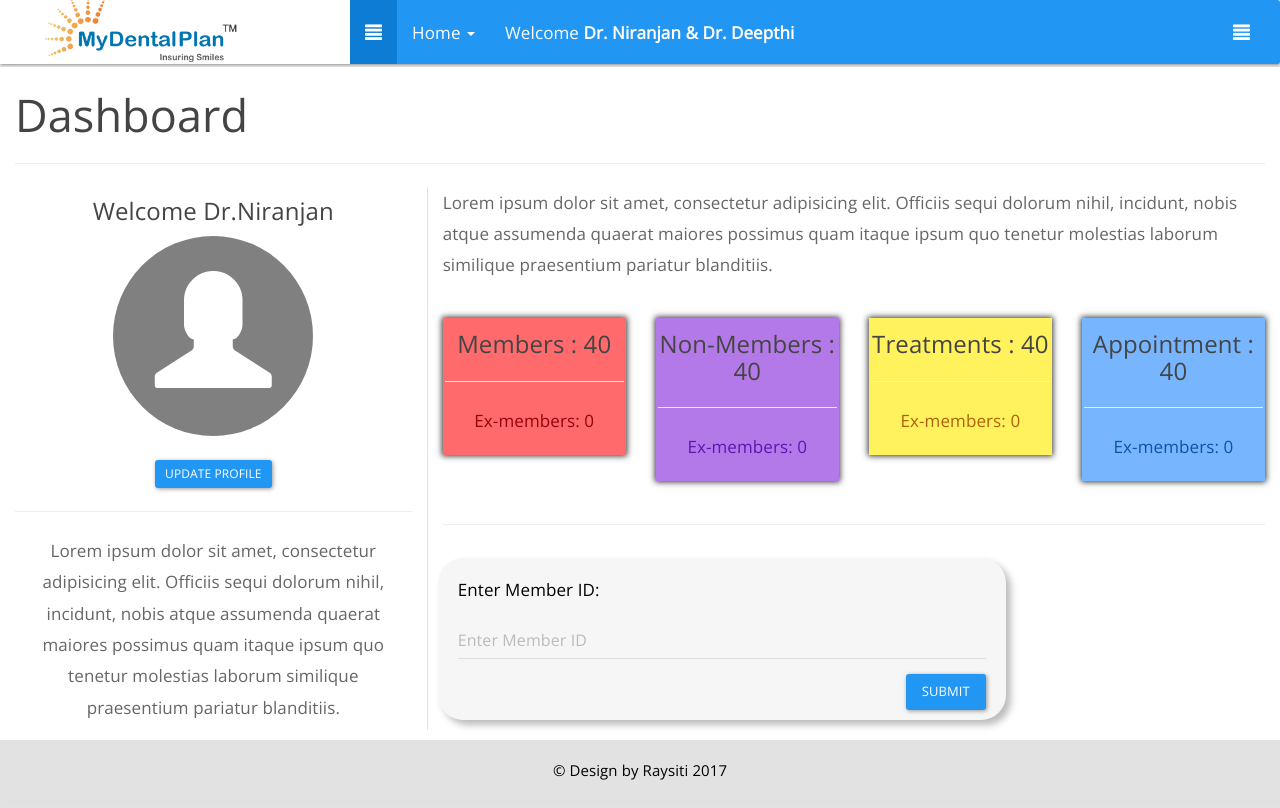
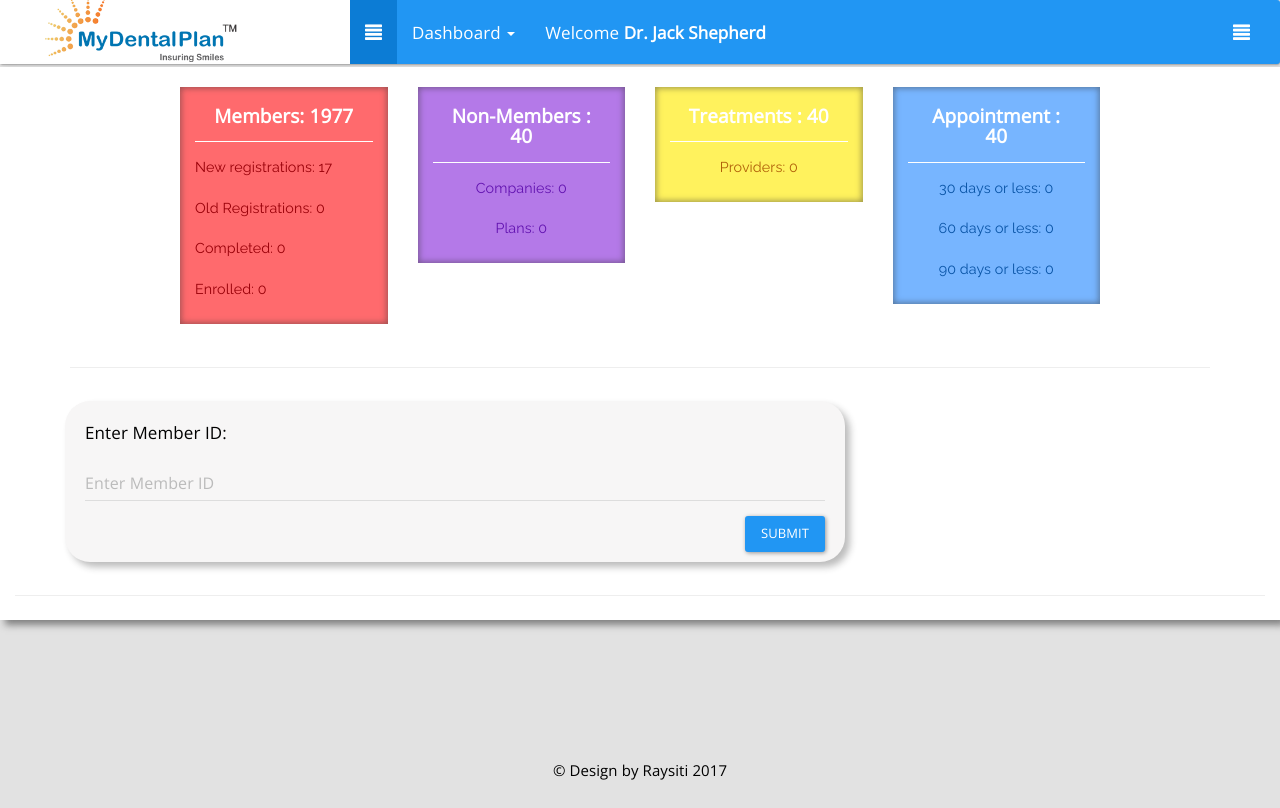
Before and after one commit to pramodPhilips/pms_staticNewWebsite, a website: page index.html in a window 1280 px wide. Drawn offline with nearby package versions, Linux system fonts and the light colour scheme.

Commit message:
changes as per Ananth suggestion

```diff
--- a/index.html
+++ b/index.html
@@ -27,16 +27,16 @@
                 <ul class="nav navbar-nav">
                     <li class="active"><a data-toggle="modal" data-target="#myModal"><span class="glyphicon glyphicon-align-justify"></span></a></li>
                     <li class="dropdown">
-                        <a href="#" class="dropdown-toggle" data-toggle="dropdown" role="button" aria-expanded="false">Home <span class="caret"></span></a>
+                        <a href="#" class="dropdown-toggle" data-toggle="dropdown" role="button" aria-expanded="false">Dashboard <span class="caret"></span></a>
                         <ul class="dropdown-menu" role="menu">
-                            <li><a href="index.html">Home</a></li>
+                            <li><a href="index.html">Dashboard</a></li>
                             <li class="divider"></li>
                             <li><a href="members.html">Member List</a></li>
                             <li><a href="treatments.html">Treatment Details</a></li>
                             <li class="divider"></li>
                         </ul>
                     </li>
-                    <li><a>Welcome <strong>Dr. Niranjan &amp; Dr. Deepthi</strong></a></li>
+                    <li><a>Welcome <strong>Dr. Jack Shepherd</strong></a></li>
                 </ul>
                 <ul class="nav navbar-nav navbar-right">
                     <li><a data-toggle="modal" data-target="#myModal"><span class="glyphicon glyphicon-align-justify"></span></a></li>
@@ -57,7 +57,7 @@
                 </div>
                 <div class="modal-body">
                     <ul>
-                      <li><a href="index.html" class="list-item"><span class="glyphicon glyphicon-home"></span>Home</a></li>
+                      <li><a href="index.html" class="list-item"><span class="glyphicon glyphicon-home"></span>Dashboard</a></li>
                       <li><a href="members.html" class="list-item"><span class="glyphicon glyphicon-user"></span>Members</a></li>
                       <li><a href="treatments.html" class="list-item"><span class="glyphicon glyphicon-leaf"></span>Treatments</a></li>
                         <li><a class="list-item" data-dismiss="modal" aria-label="Close"><span class="glyphicon glyphicon-picture"></span>Images</a></li>
@@ -79,11 +79,9 @@
     <!-- NOTE: Main Content goes here -->
     <!-- container-fluid -->
     <div class="container-fluid main-body">
-        <h2>Dashboard</h2>
-        <hr>
         <div class="row">
-            <div class="col-lg-4 text-center">
-                <h4>Welcome Dr.Niranjan</h4>
+            <!-- <div class="col-lg-4 text-center">
+                <h4>Welcome Dr.Jack Shepherd</h4>
                 <div class="avatar-block">
                     <div class="avatar-circle"><span class="glyphicon glyphicon-user avatar-user"></span></div>
                     <div>&nbsp;</div>
@@ -91,16 +89,18 @@
                 </div>
                 <hr>
                 <p>Lorem ipsum dolor sit amet, consectetur adipisicing elit. Officiis sequi dolorum nihil, incidunt, nobis atque assumenda quaerat maiores possimus quam itaque ipsum quo tenetur molestias laborum similique praesentium pariatur blanditiis.</p>
-            </div>
-            <div class="col-lg-8 border-left">
-                <p>Lorem ipsum dolor sit amet, consectetur adipisicing elit. Officiis sequi dolorum nihil, incidunt, nobis atque assumenda quaerat maiores possimus quam itaque ipsum quo tenetur molestias laborum similique praesentium pariatur blanditiis.</p>
+            </div> -->
+            <div class="container">
+                <div class="col-lg-10 centered-main-section">
                   <div class="row">
                       <div class="col-sm-3">
                           <div class="sticky-note sticky-note-red">
                               <div class="text-center">
-                                <h4>Members : 40</h4>
-                                <hr>
-                                <p>Ex-members: 0</p>
+                                  <h4>Members: 1977</h4>
+                                  <p align="left">New registrations: 17</p>
+                                  <p align="left">Old Registrations: 0</p>
+                                  <p align="left">Completed: 0</p>
+                                  <p align="left">Enrolled: 0</p>
                               </div>
                           </div>
                       </div>
@@ -108,8 +108,8 @@
                           <div class="sticky-note sticky-note-purple">
                               <div class="text-center">
                                   <h4>Non-Members : 40</h4>
-                                <hr>
-                                <p>Ex-members: 0</p>
+                                  <p>Companies: 0</p>
+                                  <p>Plans: 0</p>
                               </div>
                           </div>
                       </div>
@@ -117,8 +117,7 @@
                           <div class="sticky-note sticky-note-yellow">
                               <div class="text-center">
                                   <h4>Treatments : 40</h4>
-                                <hr>
-                                <p>Ex-members: 0</p>
+                                  <p>Providers: 0</p>
                               </div>
                           </div>
                       </div>
@@ -126,8 +125,10 @@
                           <div class="sticky-note sticky-note-blue">
                               <div class="text-center">
                                   <h4>Appointment : 40</h4>
-                                <hr>
-                                <p>Ex-members: 0</p>
+                                  <p>30 days or less: 0</p>
+                                  <p>60 days or less: 0</p>
+                                  <p>90 days or less: 0</p>
+                              </div>
                           </div>
                       </div>
                   </div>
--- a/styles/main.css
+++ b/styles/main.css
@@ -19,6 +19,7 @@
 /*blue-theme-color: #2196F3*/
 
 @import url('https://fonts.googleapis.com/css?family=Open+Sans');
+@import url('https://fonts.googleapis.com/css?family=Raleway|Roboto');
 body {
     font-family: 'Open Sans', sans-serif;
     background-color: #E2E2E2;
@@ -383,34 +384,58 @@ footer {
 }
 
 .sticky-note {
+    font-family: 'Raleway','Roboto', sans-serif;
     margin: 20px 0px;
     padding: 2px;
     background-color: #FFE396;
-    border:1px #E8Ds47 solid;
+    border:1px #E8D47 solid;
     /* Shadow */
-    -moz-box-shadow:0px 0px 6px 1px #333333;
-    -webkit-box-shadow:0px 0px 6px 1px #333333;
-    box-shadow:0px 0px 6px 1px #333333;
+    -moz-box-shadow:inset 0px 0px 6px 1px rgba(51, 51, 51, 0.5);
+    -webkit-box-shadow:inset 0px 0px 6px 1px rgba(51, 51, 51, 0.5);
+    box-shadow:inset 0px 0px 6px 1px rgba(51, 51, 51, 0.5);
+}
+
+.sticky-note h4{
+  padding: 0px 15px 15px;
+  border-bottom: 1px solid #fff;
+  display: block;
+  font-size: 19px;
+  font-weight: 900;
+  color:#ffffff;
+}
+
+.sticky-note p{
+  font-size: 1.1em;
 }
 
 .sticky-note.sticky-note-red {
+  padding: 7px 15px;
     background-color: #FF6A6D;
     color: #990009;
 }
 
 .sticky-note.sticky-note-purple {
+  padding: 7px 15px;
     background-color: #B479E8;
     color: #6213B0;
 }
 
 .sticky-note.sticky-note-yellow {
+  padding: 7px 15px;
     background-color: #FFF25D;
     color: #B06009;
 }
 
 .sticky-note.sticky-note-blue {
+  padding: 7px 15px;
     background-color: #77B5FF;
     color: #0954A6;
+}
+
+.centered-main-section{
+  float: none;
+  text-align: center;
+  margin: 0px auto;
 }
 
 .centered-div{
```
Also changed, not shown: dashboard.html (+1 -1 lines), members.html (+4 -4 lines), treatments.html (+4 -4 lines). Lines whose indentation alone changed are shown as unchanged.
